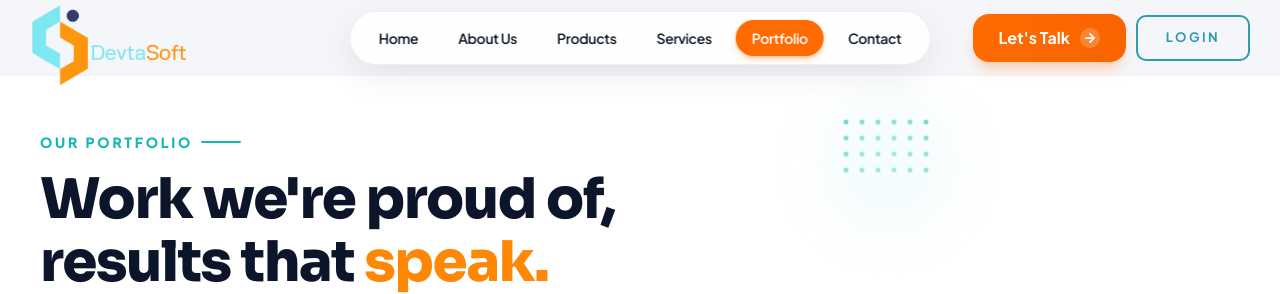
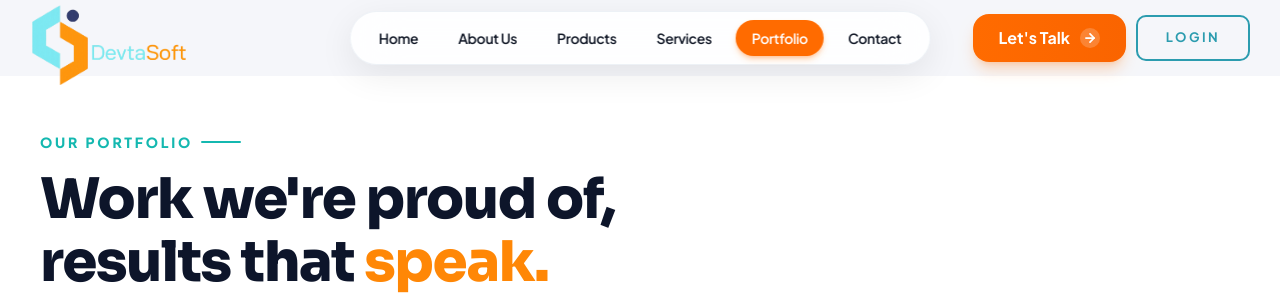
Before and after one commit to abdullahparvaiz07/DevtaSoft, a React (Vite) app: page /portfolio in a window 1280 px wide. Shown: the top 294 px of the page. Built offline with nearby package versions, Linux system fonts and the light colour scheme.

Commit message:
fix: Remove decorative DotGrid element from PortfolioPage header

```diff
--- a/src/components/PortfolioPage.tsx
+++ b/src/components/PortfolioPage.tsx
@@ -1072,12 +1072,6 @@ export const PortfolioPage: React.FC<{ onContactClick: () => void }> = ({ onCont
         {/* ─── SECTION HEADER LEFT ALIGNED (Matching Hero Section Alignment) ────────────────── */}
         <div className="relative pt-8 pb-14 flex flex-col items-start text-left max-w-4xl">
 
-          {/* Right Decorative Dot Grid + Blob */}
-          <div className="absolute right-[0px] top-4 pointer-events-none hidden lg:block opacity-75">
-            <div className="w-32 h-32 rounded-full bg-[#E6F8F9] absolute -top-4 -right-4 blur-xl opacity-60" />
-            <DotGrid rows={4} cols={6} dotColor="#14B8B0" />
-          </div>
-
           {/* Top Label */}
           <motion.div
             initial={{ opacity: 0, y: 20 }}
```
